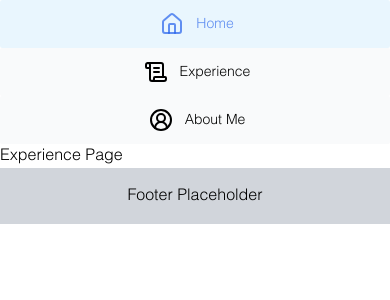
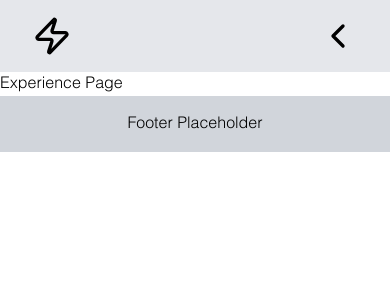
Before and after one commit to hrobb/personalSiteBase, a Next.js app: page /experience in a window 390 px wide. Shown: the top 300 px of the page. Built offline with nearby package versions, Linux system fonts and the light colour scheme.

Commit message:
Most of the header functionality

```diff
--- a/app/layout.tsx
+++ b/app/layout.tsx
@@ -1,8 +1,8 @@
 import type { Metadata } from "next";
 import localFont from "next/font/local";
 import "./globals.css";
-import Header from "./ui/header";
-import Footer from "./ui/footer";
+import Header from "./ui/navigation/header";
+import Footer from "./ui/navigation/footer";
 
 const helvetica = localFont({
   src: './Helvetica-Light.woff2',
--- a/app/ui/icons.tsx
+++ b/app/ui/icons.tsx
@@ -1,4 +1,5 @@
 import {
+	Zap,
 	House,
 	ScrollText,
 	CircleUserRound,
@@ -9,6 +10,7 @@ import {
 } from "lucide-react"
 
 export const Icons = {
+	sampleLogo: Zap,
 	home: House,
 	experience: ScrollText,
 	aboutme: CircleUserRound,
--- /dev/null
+++ b/app/ui/navigation/header.tsx
@@ -0,0 +1,68 @@
+"use client";
+
+import { useEffect, useState } from "react";
+import Link from "next/link";
+//import Logo from "./logo";
+import Navlinks from "./navlinks";
+//import MobileMenu from "./mobilemenu";
+import {Icons} from "../icons";
+import { LinkIcon } from "lucide-react";
+
+export default function Header() {
+	const [nav,setNav] = useState(false);
+	const [slide,triggerSlide] = useState(false);
+	const SiteLogo = Icons.sampleLogo;
+	const NavOpen = Icons.chevronLeft;
+	const NavClose = Icons.close;
+
+	const handleSideMenu = () => {
+		setNav(!nav);
+		triggerSlide(true);
+
+		setTimeout(() => {
+			triggerSlide(false);
+		}, 500);
+	}
+
+	// Be sure to turn off the nav if window is expanded
+	const handleResize = () => {
+		if (window.innerWidth >= 640) {
+			setNav(false);
+		}
+	}
+
+	// Listener for window resizing
+	useEffect(() => {
+		window.addEventListener('resize', handleResize);
+
+		return () => {
+			window.removeEventListener('resize', handleResize);
+		}
+	})
+
+	return (
+		<header className="bg-gray-200">
+			<div className="h-full px-4 flex flex-row items-center justify-between sm:justify-center">
+				<div className="flex p-4">
+					<SiteLogo className="w-10 h-10"/>
+				</div>
+
+				<div className="hidden sm:flex flex-row grow items-center justify-center">
+					<Navlinks/>
+				</div>
+
+				<div
+					onClick={handleSideMenu}
+					className="p-4 sm:hidden"
+				>
+					{nav ? <NavClose className="w-10 h-10" /> : <NavOpen className="w-10 h-10" />}
+				</div>
+			</div>
+			{nav && (
+				<div className={`${slide ? 'animate-slide-in-from-above' : ''}`}>
+					<Navlinks/>
+				</div>
+			)}
+		</header>
+	);
+}
--- a/app/ui/header.tsx
+++ b/app/ui/navigation/navlinks.tsx
@@ -12,11 +12,11 @@ const links = [
 	{ name: 'About Me', href: '/aboutme', icon: Icons.aboutme },
   ];
 
-export default function Header() {
+export default function Navlinks() {
 	const pathname = usePathname();
 
 	return (
-		<header className='flex flex-col items-center justify-center md:flex-row'>
+		<>
 			{links.map((link) => {
 				const LinkIcon = link.icon;
 				return (
@@ -24,9 +24,9 @@ export default function Header() {
 						key={link.name}
 						href={link.href}
 						className={clsx(
-						'flex w-full items-center justify-center gap-2 rounded-sm bg-gray-50 p-3 text-sm font-medium hover:bg-sky-100/70 hover:text-blue-600/70 md:h-14 md:p-2 md:px-3',
+							'flex w-full items-center justify-center gap-2 rounded-sm bg-gray-50 p-3 text-sm font-medium hover:bg-sky-100/70 hover:text-blue-600/70 sm:h-14 sm:p-2 sm:px-3',
 							{
-						'bg-gray-200': pathname === link.href,
+							'bg-gray-200': pathname === link.href
 							},
 						)}
 					>
@@ -35,6 +35,6 @@ export default function Header() {
 					</Link>
 				);
 			})}
-		</header>
+		</>
 	);
 }
--- a/tailwind.config.ts
+++ b/tailwind.config.ts
@@ -13,6 +13,15 @@ const config: Config = {
         "gradient-conic":
           "conic-gradient(from 180deg at 50% 50%, var(--tw-gradient-stops))",
       },
+      animation: {
+        'slide-in-from-above': 'slideInFromAbove 0.5s ease-out forwards'
+      },
+      keyframes: {
+        slideInFromAbove: {
+          '0%': {transform: 'translateY(-100%)', opacity: '0'},
+          '100%': { transform: 'translateY(0)', opacity: '1' }
+        }
+      }
     },
   },
   plugins: [],
```
Also changed, not shown: app/ui/navigation/footer.tsx (renamed from app/ui/footer.tsx), app/ui/sidebar.tsx (deleted). Lines whose indentation alone changed are shown as unchanged.
